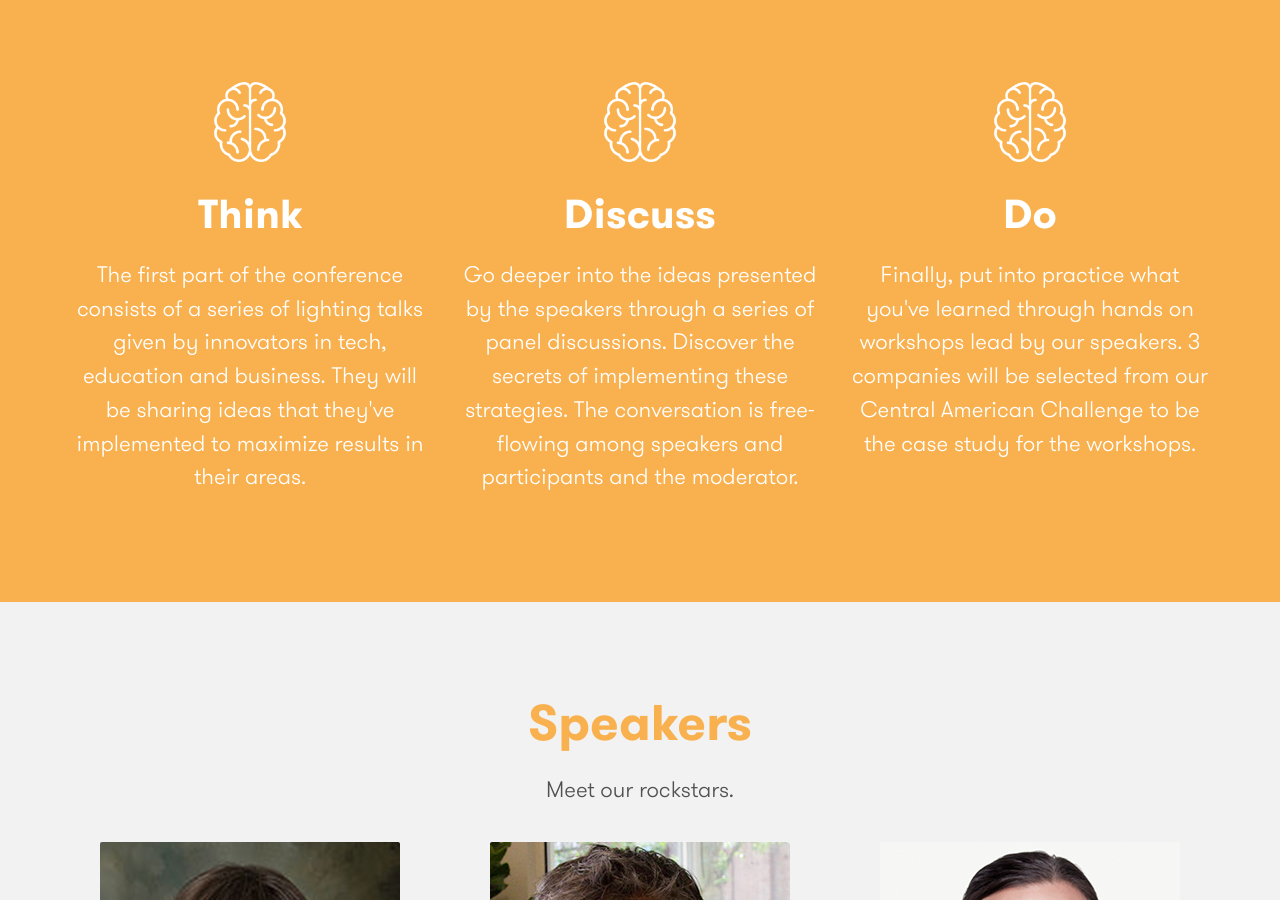
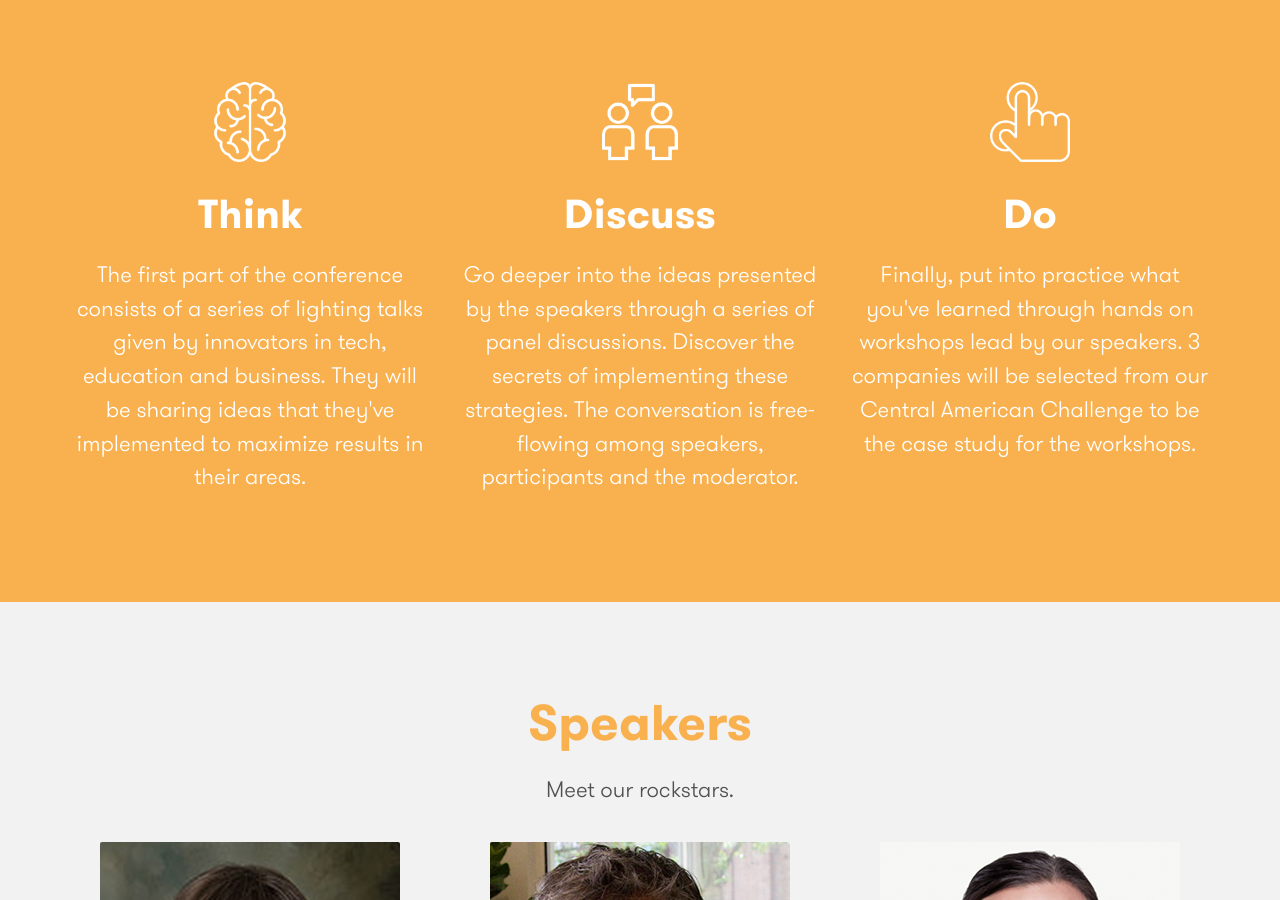
Before and after one commit to isabelgm/antigua10x, a Jekyll site: the page built from index.html, in a window 1280 px wide and 900 px high, scrolled down 1542 px. Built offline with Jekyll 4.4.1, drawn with Linux system fonts in a browser that asks for light colours; nearby versions of some CDN libraries; some web fonts are replaced.

Commit message:
change icons

```diff
--- a/index.html
+++ b/index.html
@@ -30,7 +30,7 @@ layout: default
         Come away with a sense of how you can create 10x results in your community.</p>
 
       <div class="center">
-      <a href="#" class="button button-primary mt2">Get Tickets Now</a>
+      <a href="https://www.eventbrite.com/preview?eid=26404332068" class="button button-primary mt2">Get Tickets Now</a>
       </div>
     </div>
   </div>
@@ -47,14 +47,14 @@ layout: default
         to maximize results in their areas.  </p>
       </div>
       <div class="col-sm-4">
-        <img src="../img/brain.png" alt="" class="icon">
+        <img src="../img/conversation.png" alt="" class="icon">
         <h3>Discuss</h3>
         <p>Go deeper into the ideas presented by the speakers
           through a series of panel discussions. Discover the secrets of implementing these strategies.
-          The conversation is free-flowing among speakers and participants and the moderator. </p>
+          The conversation is free-flowing among speakers, participants and the moderator. </p>
       </div>
       <div class="col-sm-4">
-        <img src="../img/brain.png" alt="" class="icon">
+        <img src="../img/tap.png" alt="" class="icon">
         <h3>Do</h3>
         <p>Finally, put into practice what you've learned through hands on workshops lead by our speakers.
         3 companies will be selected from our Central American Challenge to be the case study for the workshops.</p>
@@ -108,7 +108,7 @@ layout: default
 <section class="center bg-grey">
   <div class="container">
     <h2>Don't miss the opportunity to make an impact</h2>
-    <a href="#" class="button button-primary mt2">Get Tickets Now</a>
+    <a href="https://www.eventbrite.com/preview?eid=26404332068" class="button button-primary mt2">Get Tickets Now</a>
   </div>
 </section>
 
```
Also changed, not shown: img/conversation.png (added), img/gardening.png (added), img/tap.png (added).
